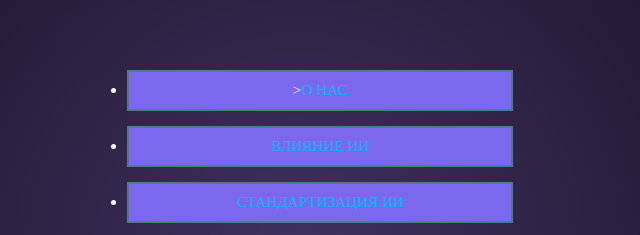
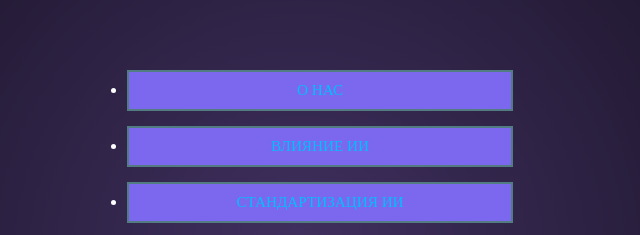
Before and after one commit to EduardShtol/EduardShtol.github.io, a plain HTML site: page index.html in a window 1280 px wide. Shown: the part 141-376 px from the top of the page, 340-980 px from the left. Drawn offline with Linux system fonts and the light colour scheme.

Commit message:
Update index.html

```diff
--- a/index.html
+++ b/index.html
@@ -23,7 +23,7 @@
   <canvas></canvas>
 </div>
 <ul>
-<li <button class="neon-btn">><a href="1.html">О нас</a></button></li>
+<li <button class="neon-btn"><a href="1.html">О нас</a></button></li>
 <li <button class="neon-btn"><a href="2.html">Влияние ИИ</a></button></li>
 <li <button class="neon-btn"><a href="3.html">Стандартизация ИИ</a></button></li>
 <li <button class="neon-btn"><a href="4.html">История создания ИИ</a></button></li>
```
